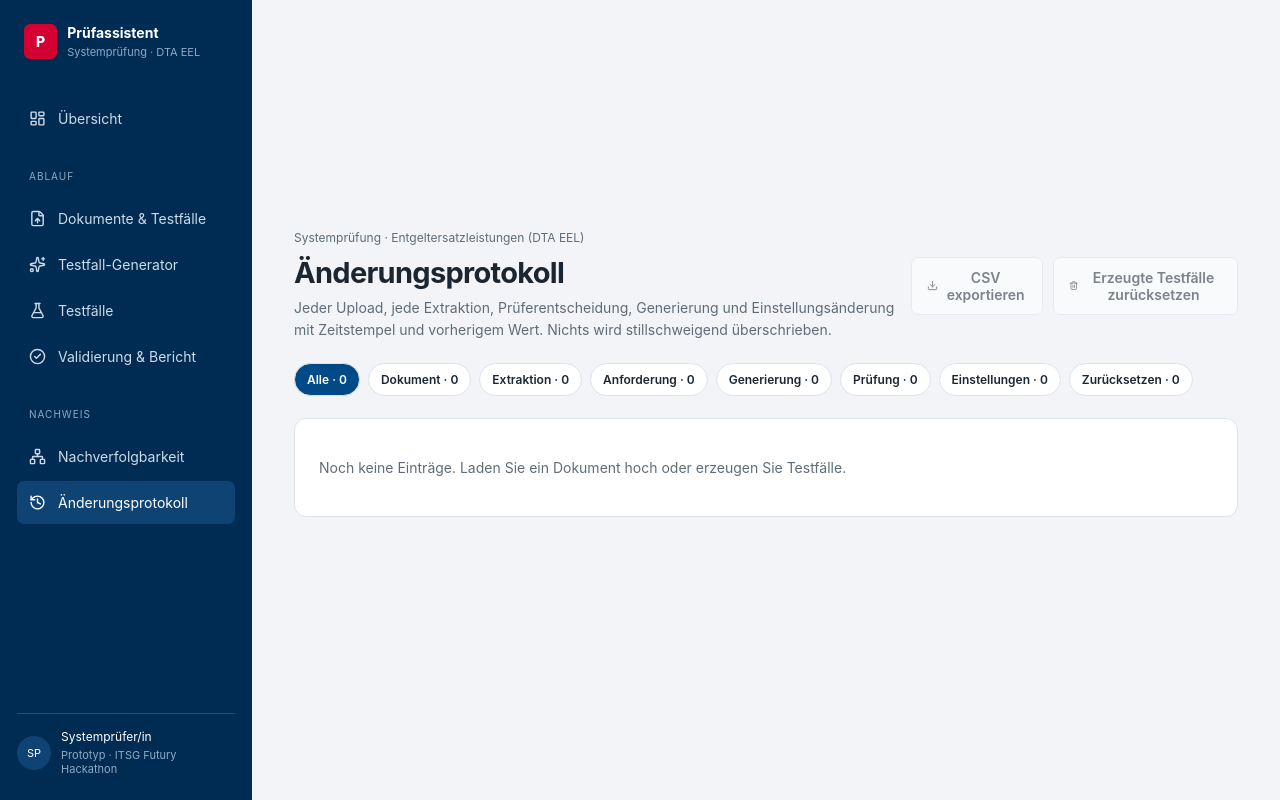
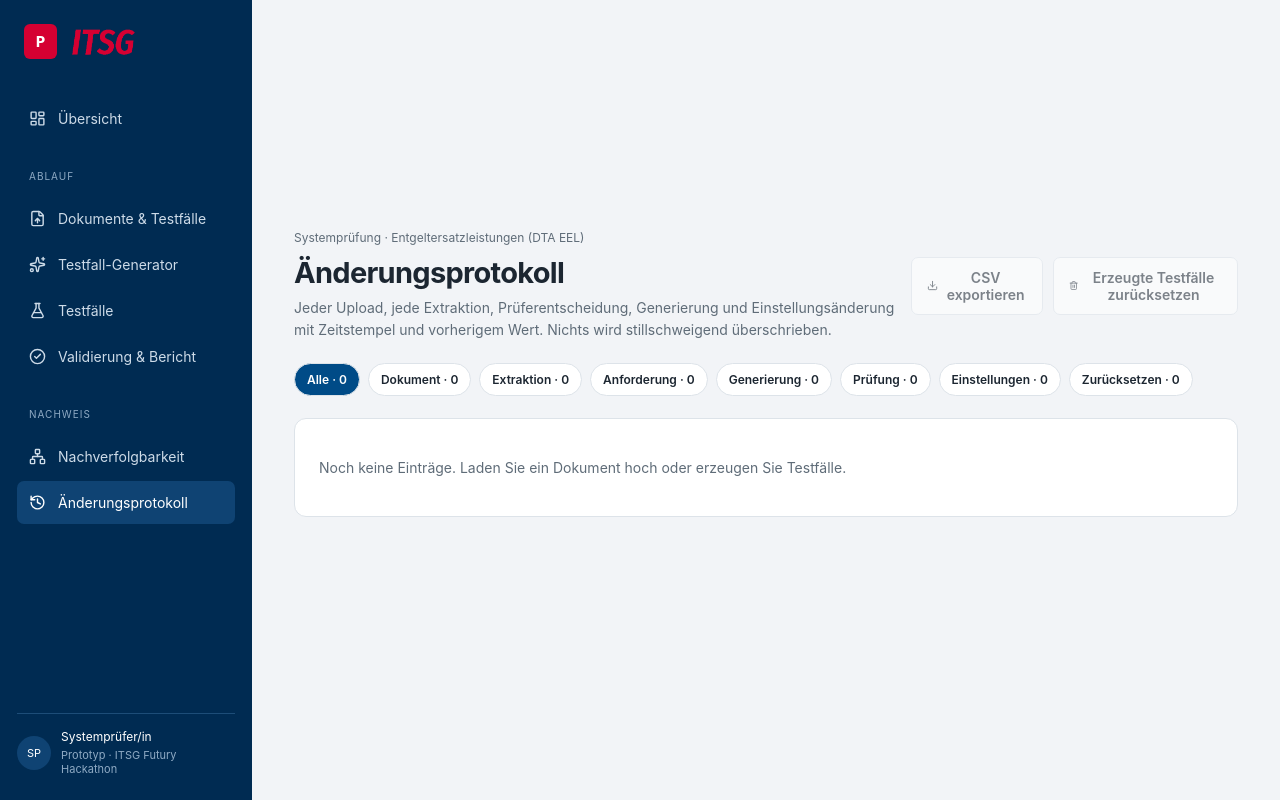
Before and after one commit to Abaronkyouller/futury-2026, a React (Vite) app: page /changelog in a window 1280 px wide. Built offline with nearby package versions, Linux system fonts and the light colour scheme.

Commit message:
change logo

```diff
--- a/src/components/Sidebar.tsx
+++ b/src/components/Sidebar.tsx
@@ -1,5 +1,6 @@
 import React from "react";
-import { NavLink } from "react-router-dom";
+import { Link, NavLink } from "react-router-dom";
+import logoUrl from "../assets/logo.png";
 import {
   LayoutDashboard,
   FileUp,
@@ -24,13 +25,12 @@ const LINKS = [
 export function Sidebar() {
   return (
     <aside className="sidebar">
-      <div className="brand">
+      <Link to="/" className="brand" aria-label="Zur Übersicht">
         <span className="brandmark">P</span>
         <div>
-          <strong>Prüfassistent</strong>
-          <small>Systemprüfung · DTA EEL</small>
+          <img className="brandlogo" src={logoUrl} alt="Prüfassistent" />
         </div>
-      </div>
+      </Link>
       <nav>
         {LINKS.map((link) => (
           <React.Fragment key={link.path}>
--- a/src/features.css
+++ b/src/features.css
@@ -13,6 +13,7 @@ button:disabled { opacity: 0.55; cursor: not-allowed; }
 ul.plain { margin: 0; padding-left: 18px; }
 select.full, .field select { padding: 10px; border: 1px solid var(--border); border-radius: 6px; background: var(--surface); color: var(--text); margin: 0 0 12px; }
 .brandmark { background: var(--accent); color: var(--on-primary); }
+.brandlogo { display: block; height: 32px; width: auto; }
 
 /* Link styled as a button (navigation actions). */
 .buttonlink { display: inline-flex; align-items: center; gap: 7px; border: 1px solid var(--border); background: var(--surface); border-radius: 7px; padding: 11px 15px; color: var(--text); font-weight: 600; text-decoration: none; }
--- a/src/style.css
+++ b/src/style.css
@@ -59,6 +59,7 @@ button.link {
   align-items:center;
   margin:0 7px 35px;
   color:var(--surface);
+  text-decoration:none;
 }
 .brandmark {
   background:var(--accent);
```
